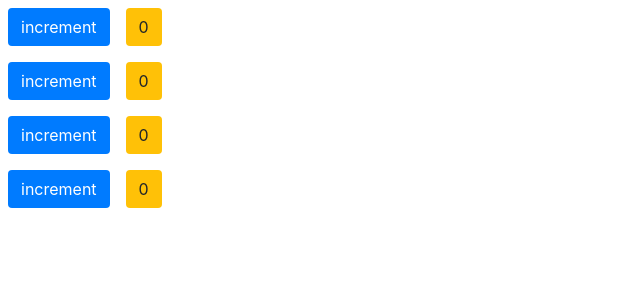
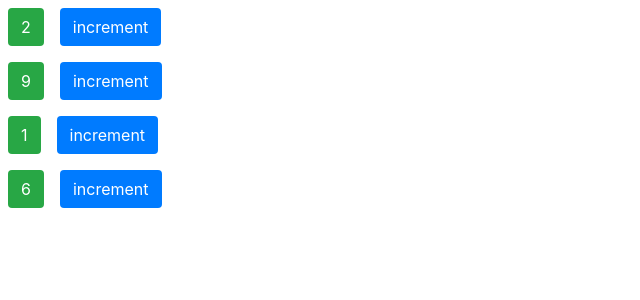
Before and after one commit to Amsvi/Reactjs, a React (Create React App) app in the folder count/: page / in a window 1280 px wide. Shown: the top 300 px of the page, without its empty margins (0-640 px from the left). Built offline with nearby package versions, Linux system fonts and the light colour scheme.

Commit message:
Add prop to project, value attribute in counterS line 17 is the property of props object in counter component

```diff
--- a/count/src/components/Counters.jsx
+++ b/count/src/components/Counters.jsx
@@ -4,17 +4,17 @@ import Counter from "./counter";
 class Counters extends Component {
   state = {
     counter: [
-      { id: 0, value: 0 },
-      { id: 1, value: 0 },
-      { id: 2, value: 0 },
-      { id: 3, value: 0 },
+      { id: 0, value: 2 },
+      { id: 1, value: 9 },
+      { id: 2, value: 1 },
+      { id: 3, value: 6 },
     ],
   };
   render() {
     return (
       <div>
         {this.state.counter.map((counter) => (
-          <Counter key={counter.id} />
+          <Counter key={counter.id} value={counter.value} />
         ))}
       </div>
     );
--- a/count/src/components/counter.jsx
+++ b/count/src/components/counter.jsx
@@ -2,28 +2,28 @@ import React, { Component } from "react";
 
 class Counter extends Component {
   state = {
-    count: 0,
+    value: this.props.value,
   };
   // recieve argument to this function
   handleIncrement = (product) => {
     console.log(product);
-    this.setState({ count: this.state.count + 1 });
+    this.setState({ value: this.state.value + 1 });
   };
   buttomRnd() {
     let butooo = "btn m-2 badge-";
-    butooo += this.state.count <= 0 ? "warning" : "success";
+    butooo += this.state.value <= 0 ? "warning" : "success";
     return butooo;
   }
   render() {
     return (
       <div>
+        <button className={this.buttomRnd()}>{this.state.value}</button>
         <button
-          onClick={() => this.handleIncrement({ id: 1 })}
+          onClick={() => this.handleIncrement()}
           className="btn m-2 badge-primary"
         >
           increment
         </button>
-        <button className={this.buttomRnd()}>{this.state.count}</button>
       </div>
     );
   }
```
